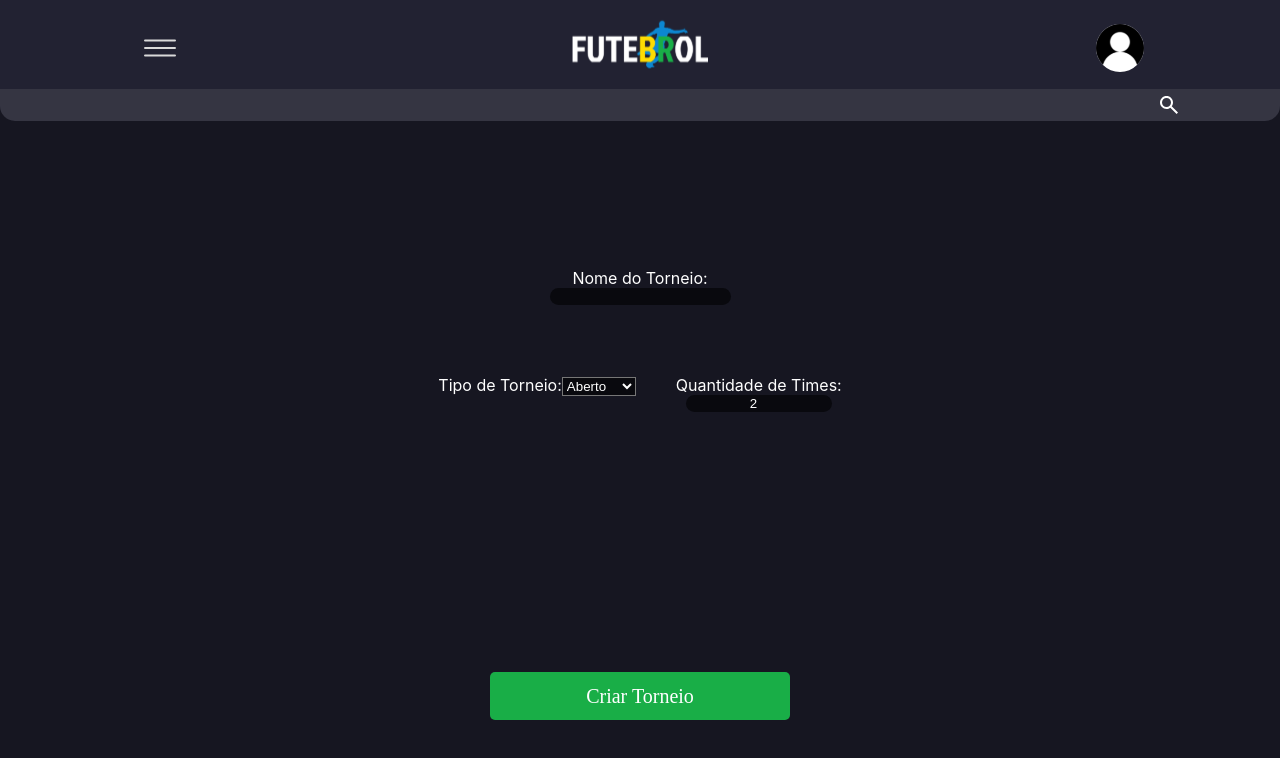
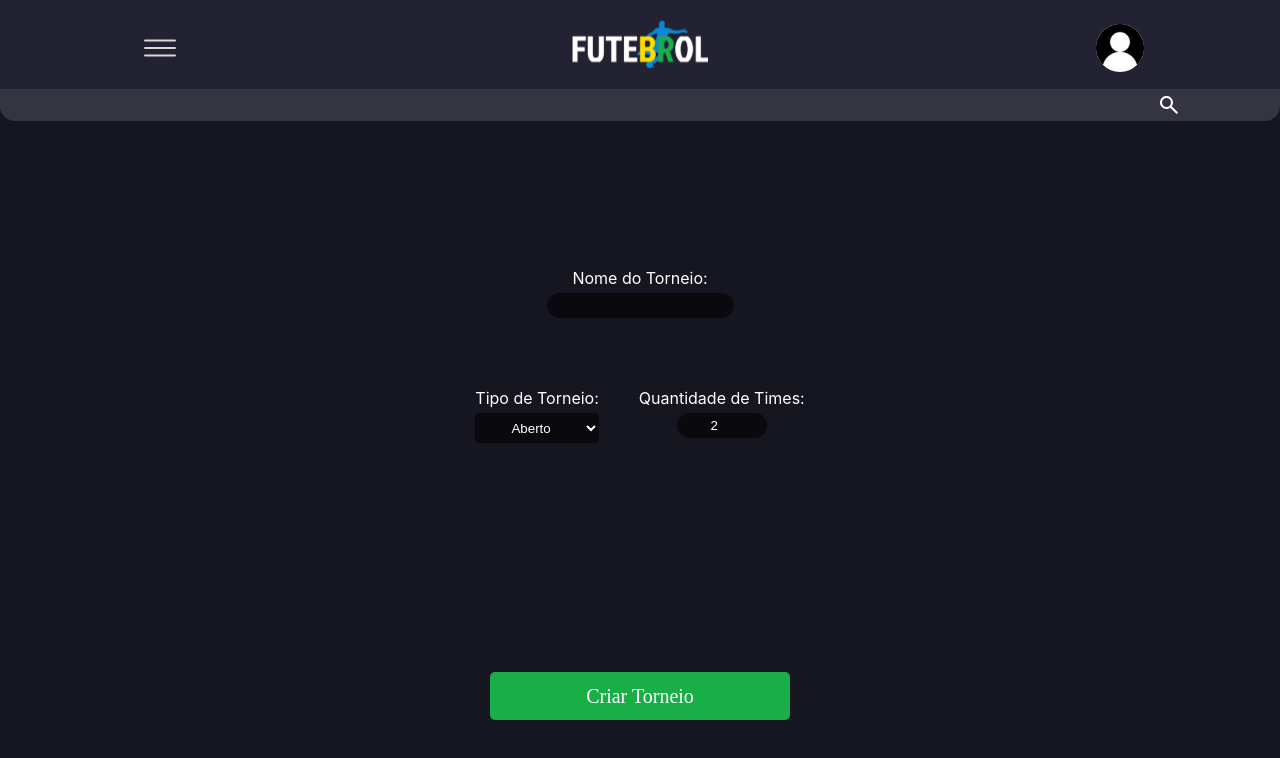
Before and after one commit to dsm-cefet-rj/ti-2024-1-grupo-three, a React (Vite) app in the folder frontend/: page /login in a window 1280 px wide. Both pictures are taken after typing "Sample", "Sample123" into the empty fields and a click on the button "Logar". Shown: the top 758 px of the page. Built offline with nearby package versions, Linux system fonts and the light colour scheme; data requests are answered from the project's data file.

Commit message:
mudanças simples

```diff
--- a/frontend/src/json-server/db.json
+++ b/frontend/src/json-server/db.json
@@ -29,7 +29,9 @@
     }
   ],
   "Torneio": [
-    {},
+    {
+      "id": "3956"
+    },
     {
       "id": "99cb043b-fa78-4268-9ad2-3b95393a078c",
       "nomeTorneio": "Futzin Cria",
@@ -38,10 +40,17 @@
       "tipoTorneio": "aberto"
     },
     {
-      "id": "5083ceba-d510-491a-af08-8c09c30f7c58",
-      "nomeTorneio": "Futzin Cria",
+      "id": "7399d1b7-4de2-4eed-8993-ccf0155bf9d0",
+      "nomeTorneio": "cariocao",
       "userIdDonoTorneio": "6ae4",
-      "qtdTimes": "2",
+      "qtdTimes": "5",
+      "tipoTorneio": "aberto"
+    },
+    {
+      "id": "ad424e09-329a-4fea-901f-d8cfecc059f3",
+      "nomeTorneio": "cariocao",
+      "userIdDonoTorneio": "6ae4",
+      "qtdTimes": "5",
       "tipoTorneio": "aberto"
     }
   ]
--- a/frontend/src/pages/CriarTorneio/criarTorneio.jsx
+++ b/frontend/src/pages/CriarTorneio/criarTorneio.jsx
@@ -37,12 +37,8 @@ const TorneioForm = () => {
         qtdTimes: initialValues.qtdTimes,
         tipoTorneio: initialValues.tipoTorneio,
       }));
+        navigate("/torneiocriado");
 
-      if (response.payload) {
-        navigate("/torneiocriado");
-      } else {
-        alert('Erro ao criar torneio.');
-      }
     } catch (error) {
       console.error('Erro ao criar torneio:', error);
       alert('Erro ao criar torneio.');
--- a/frontend/src/pages/CriarTorneio/criartorneio.css
+++ b/frontend/src/pages/CriarTorneio/criartorneio.css
@@ -13,7 +13,9 @@
     background-color: #09090E !important;
     border: none;
     border-radius: 15px;
-    color:#ffffff
+    color:#ffffff;
+    padding: 5px;
+    margin-top: 5px;
   }
   .input2702:focus{
     outline: 0;
@@ -25,6 +27,9 @@
     color: #fff;
     padding-left: 5vw;
     width: 5rem;
+    padding: 5px;
+    text-align: center;
+    margin-top: 5px;
   }
   .input2802:focus{
     outline: 0;
@@ -35,10 +40,17 @@
     color: #ffffff ;
     margin-top: 10px;
     margin-bottom: 10px !important;
+    display: flex;
+    flex-direction: column;
   }
   .form-select{
     background-color: #09090E !important;
     color: white !important;
+    height: 30px;
+    text-align: center;
+    border-radius: 5px;
+    border: none;
+    margin-top: 5px;
   }
   .form-select:focus{
     outline: 0;
```
